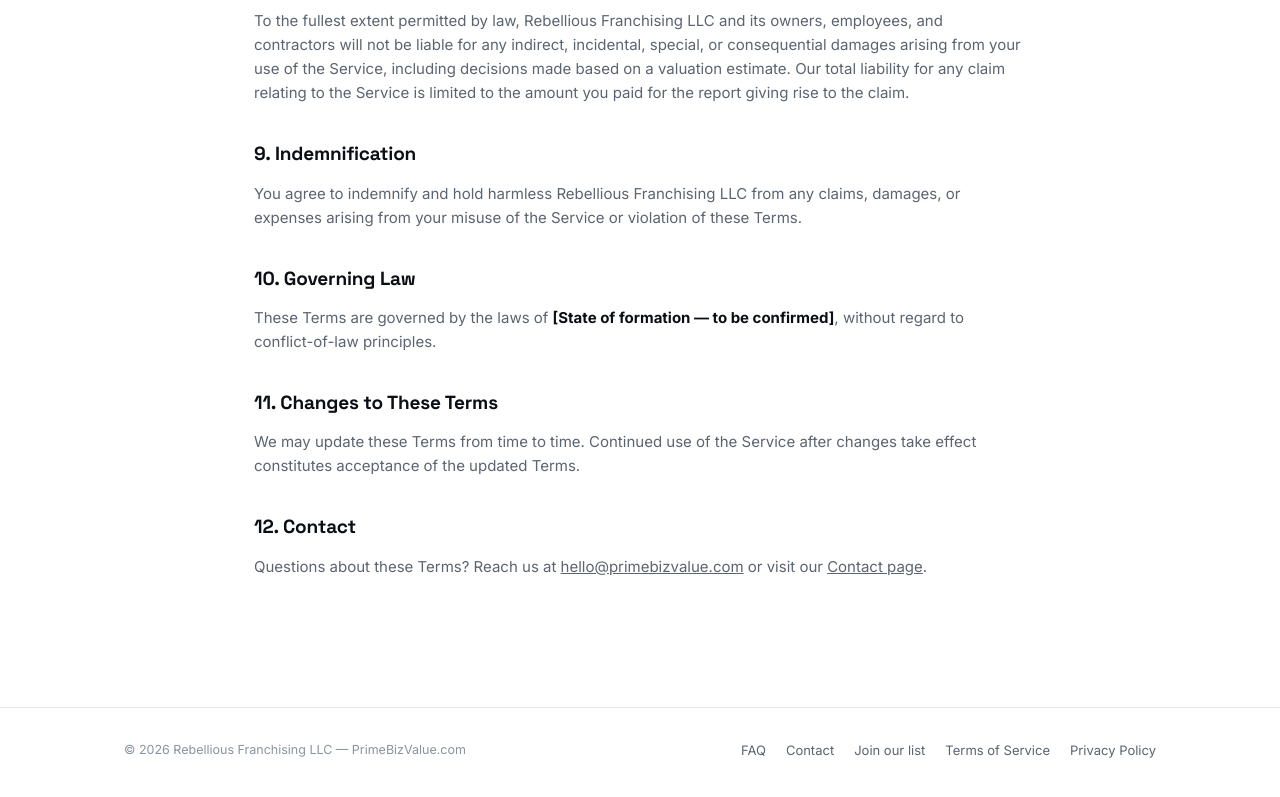
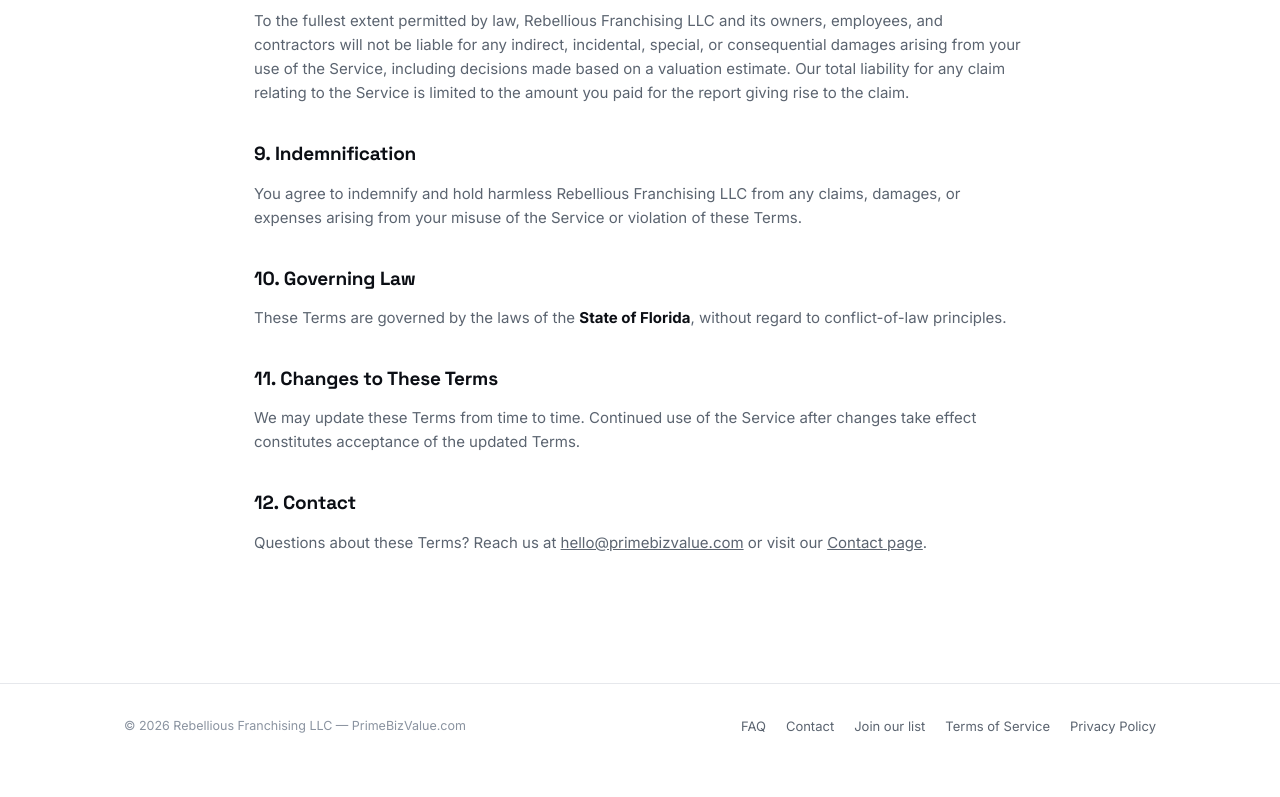
Before and after one commit to joemalmuthCFE/PrimeBizValue-site, a plain HTML site: page terms.html in a window 1280 px wide. Shown: the part 1686-2483 px from the top of the page. Drawn offline with Linux system fonts and the light colour scheme.

Commit message:
Update terms.html

```diff
--- a/terms.html
+++ b/terms.html
@@ -135,7 +135,7 @@
     <p>You agree to indemnify and hold harmless Rebellious Franchising LLC from any claims, damages, or expenses arising from your misuse of the Service or violation of these Terms.</p>
 
     <h2>10. Governing Law</h2>
-    <p>These Terms are governed by the laws of <strong>[State of formation — to be confirmed]</strong>, without regard to conflict-of-law principles.</p>
+    <p>These Terms are governed by the laws of the <strong>State of Florida</strong>, without regard to conflict-of-law principles.</p>
 
     <h2>11. Changes to These Terms</h2>
     <p>We may update these Terms from time to time. Continued use of the Service after changes take effect constitutes acceptance of the updated Terms.</p>
```
